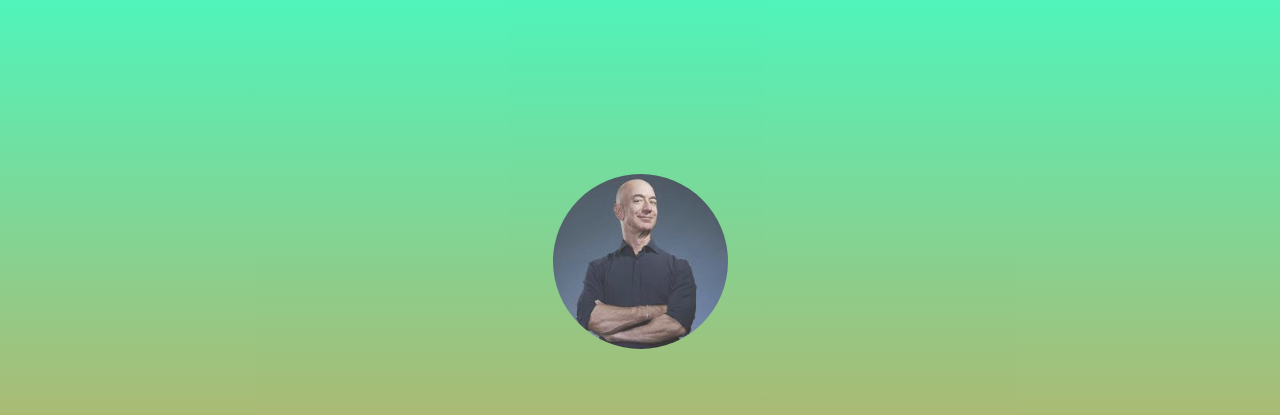
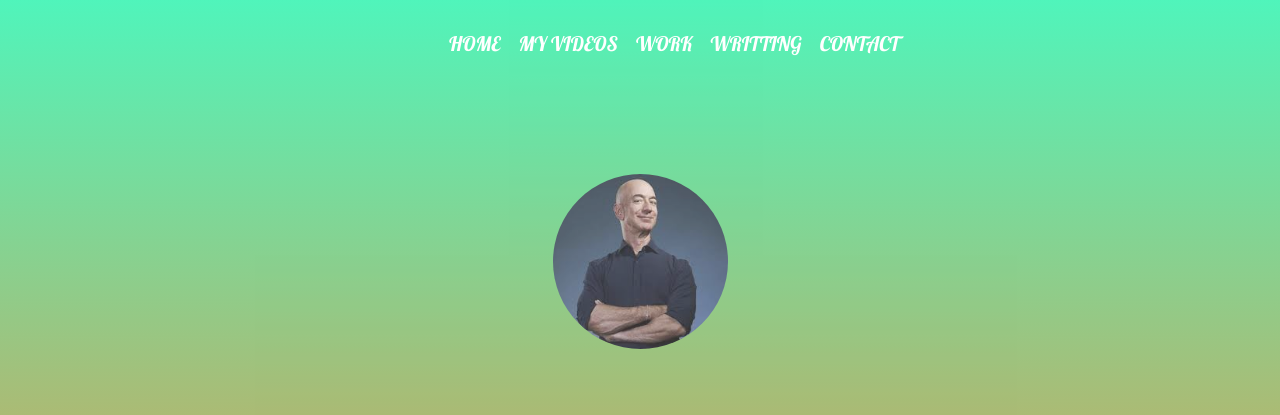
Before and after one commit to Thermalsway/My-coding-projects, a plain HTML site: page index.html in a window 1280 px wide. Shown: the top 415 px of the page. Drawn offline with Linux system fonts and the light colour scheme.

Commit message:
Add files via upload

```diff
--- a/index.html
+++ b/index.html
@@ -8,6 +8,7 @@
         Jeff Bezos
     </title>
     <link rel="stylesheet" href="style.css">
+    <link href="https://fonts.googleapis.com/css2?family=Lobster&display=swap" rel="stylesheet">
 </head>
 
 <body>
--- a/style.css
+++ b/style.css
@@ -1,15 +1,18 @@
-body{
- text-align: center;
+body {
+    text-align: center;
     margin: 0;
     padding-top: 800px;
 }
-.profile{
+
+.profile {
     width: 175px;
     border-radius: 50%;
     margin-bottom: 50px;
-    border-color: blueviolet
+    border-color: blueviolet;
+    cursor: grabbing;
 }
-#welcome{
+
+#welcome {
     position: absolute;
     overflow: hidden;
     height: 800px;
@@ -19,50 +22,79 @@ body{
     right: 0;
     bottom: 0;
     opacity: 0.8;
-    background: linear-gradient(#24f2aa 0%,#FF6700 100%);
+    background: linear-gradient(#24f2aa 0%, #FF6700 100%);
     display: table;
     width: 100%;
-    height: 100%
+    height: 100%;
+    z-index: 9;
 }
-.di{
+
+.di {
     display: table-cell;
     position: relative;
     text-align: center;
     vertical-align: middle;
 }
-h1{
+
+h1 {
     font-size: 40px;
     line-height: 1.2;
     font-family: inherit;
     font-weight: 300;
 }
-#name{
+
+#name {
     font-size: 30px;
     line-height: 1.2;
     font-family: cursive;
     font-weight: 300;
 }
-h2{
+
+h2 {
     font-size: 30px;
     line-height: 1.2;
     font-family: monospace;
     font-weight: 300;
 }
-#bio{
+
+#bio {
     padding: 50px;
     text-align: center;
     font-size: 40px;
-    background: linear-gradient(#24f2aa 0%,#FF6700 100%);
+    background: linear-gradient(#24f2aa 0%, #FF6700 100%);
     color: white;
 }
-.line{
+
+.line {
     height: 6px;
     background-color: white;
     width: 70px;
     margin: 8px auto;
 }
-p{  font-size: 30px;
+
+p {
+    font-size: 30px;
     line-height: 1.2;
     font-family: cursive;
     margin: 25px auto;
 }
+
+.menu {
+    list-style: none;
+    font-family: sans-serif;
+    position: absolute;
+    top: 10px;
+    left: 400px;
+    z-index: 10;
+    cursor: pointer;
+}
+.links{
+    float: left;
+    color: white;
+    padding-top: 5px;
+    padding-bottom: 5px;
+    padding-left: 9px;
+    padding-right: 9px;
+    font-size: 20px;
+    font-family: 'Lobster', cursive;
+}
```
